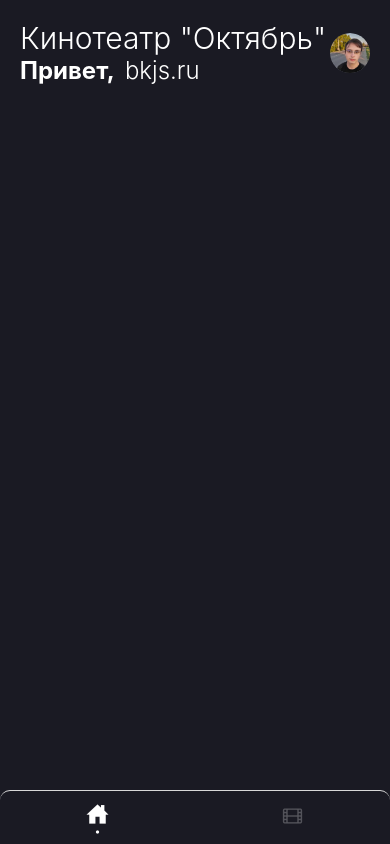
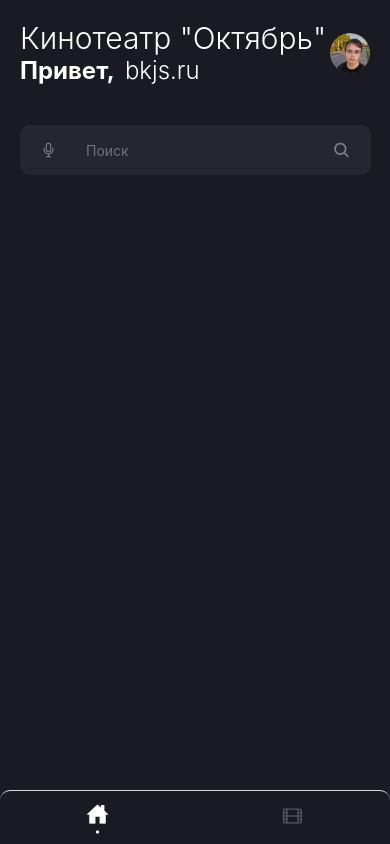
Before and after one commit to BogdanKolesov/react-native-october-cinema-app, a React Native app: screen /Home in a window 390 px wide. Built offline with nearby package versions, Linux system fonts and the light colour scheme.

Commit message:
fix: Home

```diff
--- a/src/components/Views/Home/Home.jsx
+++ b/src/components/Views/Home/Home.jsx
@@ -1,5 +1,6 @@
-import {SafeAreaView, StatusBar, View, Text, Image} from 'react-native'
+import {SafeAreaView, StatusBar, View, Text, Image, TextInput} from 'react-native'
 import React from 'react'
+import Ionic from 'react-native-vector-icons/Ionicons'
 
 export default function Home() {
   return (
@@ -32,6 +33,17 @@ export default function Home() {
             />
         </View>
       </View>
+     <View>
+     <View style={{width:'100%', justifyContent:'center', alignItems:'center'}}>
+        <View style={{width: '90%', paddingHorizontal:  20, flexDirection:'row', height: 50, alignItems:'center', justifyContent:'space-between', backgroundColor:'#262532', borderRadius: 10}}>
+
+          <Ionic name='mic-outline' style={{fontSize:18, color:'#ffffff', opacity: 0.4}}/>
+          <TextInput placeholder='Поиск' placeholderTextColor="#70717A" />
+          <Ionic name='search' style={{fontSize:18, color:'#ffffff', opacity: 0.4}}/>
+
+      </View>
+      </View>
+      </View>
     </SafeAreaView>
   )
 }
```
